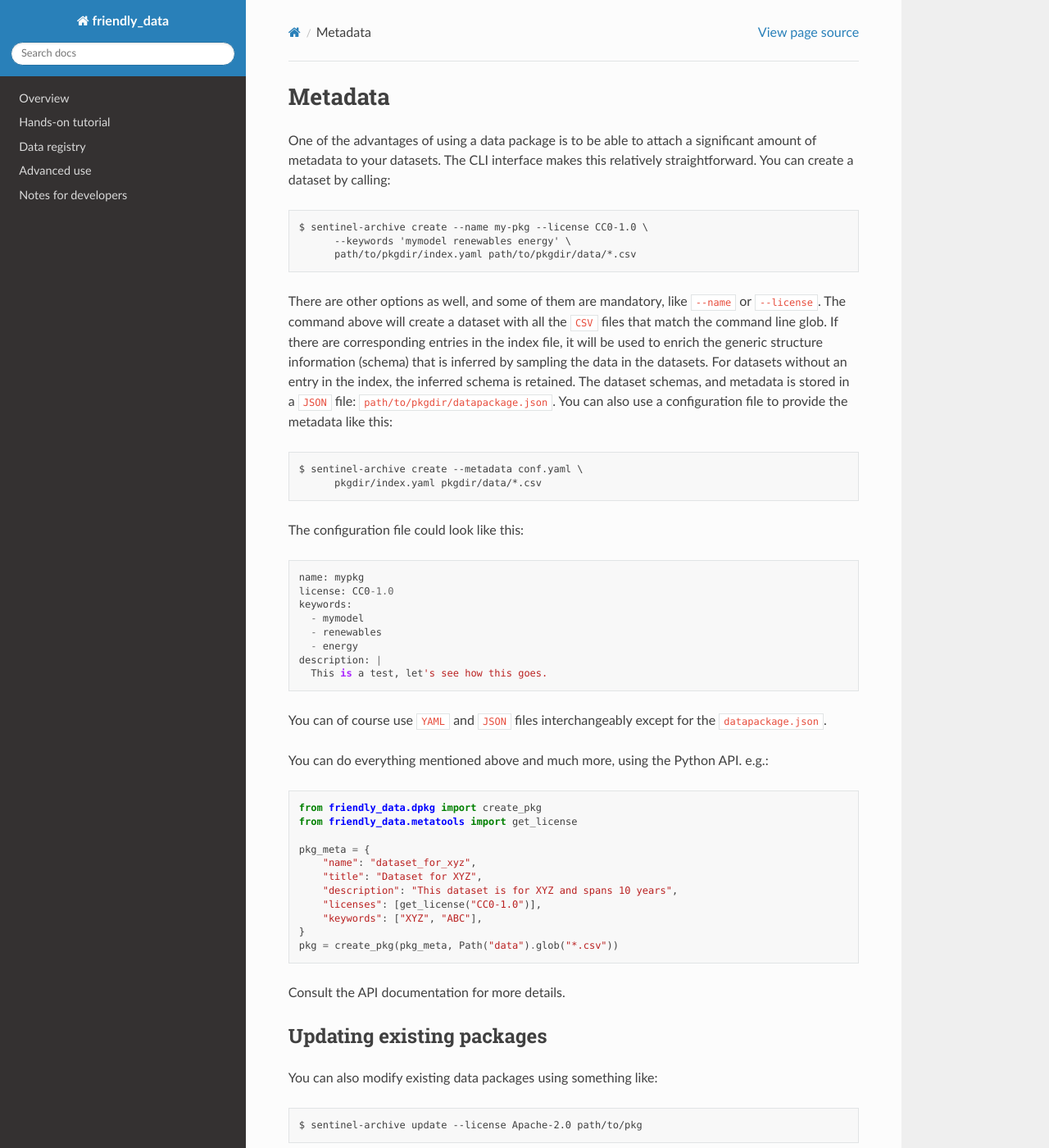
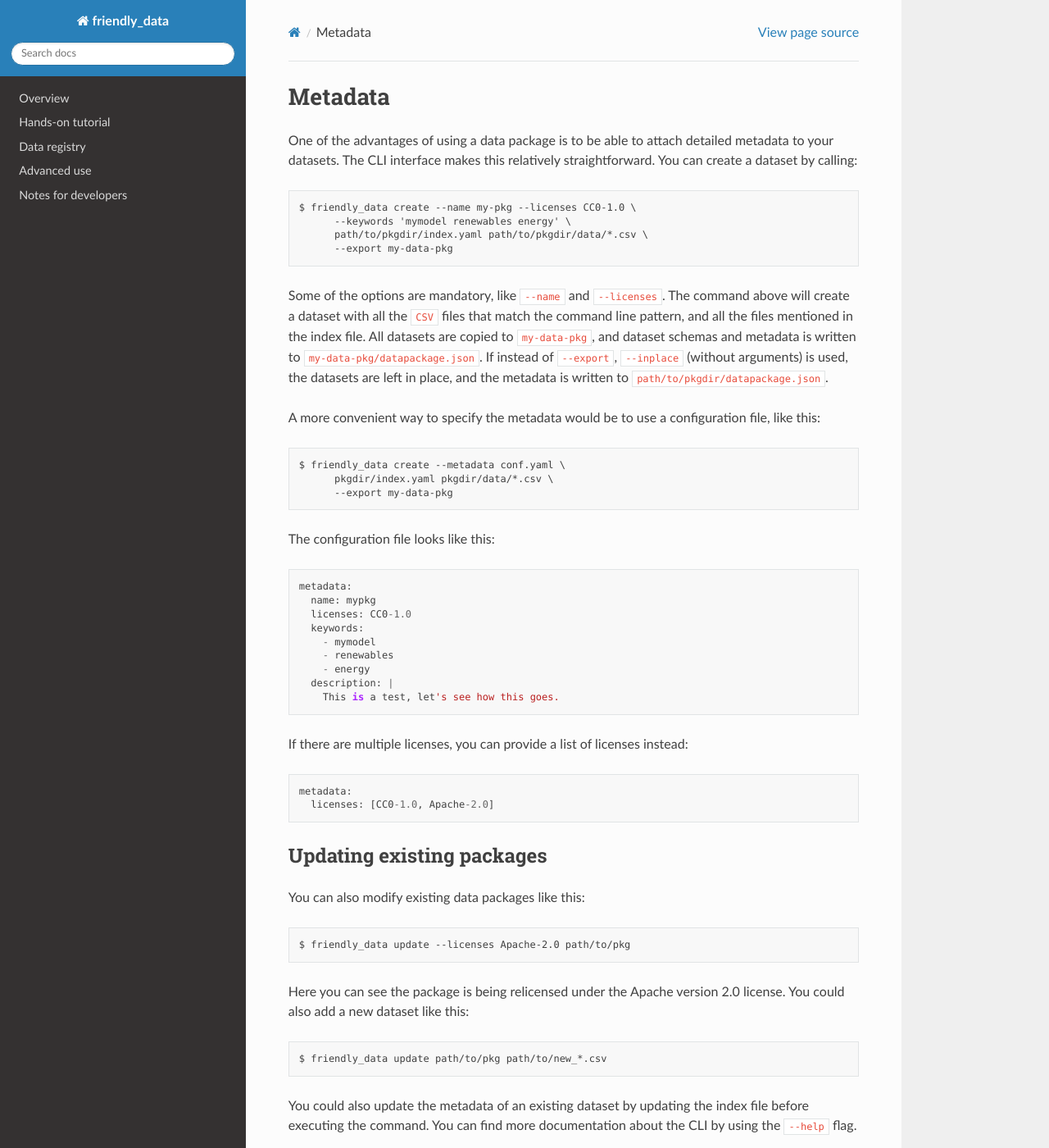
Before and after one commit to sentinel-energy/friendly_data, a Sphinx documentation site: the page built from doc/tutorial/metadata.rst, in a window 1280 px wide and 1400 px high. Shown: the whole window at 82% size. Built offline with Sphinx 7.4.7 and the Read the Docs theme 2.0.0, drawn with Linux system fonts in a browser that asks for light colours; pages that are not in the unit, such as notebooks, are missing from menus; some of the changed text lies outside the part shown.

Commit message:
doc: tutorial now focuses on CLI, change pkg name to Friendly data

```diff
--- a/doc/hands-on.rst
+++ b/doc/hands-on.rst
@@ -1,7 +1,7 @@
 Hands-on tutorial
 =================
 
-There are two parts to working with SENTINEL archive.  The files
+There are two parts to working with Friendly data.  The files
 containing the metadata and datasets, and the set of conventions that
 need to be followed.  We will start by understanding the conventions,
 so that working with the files later on will make sense.
@@ -18,5 +18,3 @@ and from a Python program using the Python API.
 .. include:: tutorial/registry-intro.rst
 .. include:: tutorial/example.rst
 .. include:: tutorial/metadata.rst
-.. include:: tutorial/archive.rst
-.. include:: tutorial/converters.rst
--- a/doc/tutorial/capacity_factor.csv
+++ b/doc/tutorial/capacity_factor.csv
@@ -1,4 +1,4 @@
-techs,timesteps,capacity_factor
+technology,timestep,capacity_factor
 ccgt,2005-01-05 17:00:00,1.0
 ccgt,2005-01-05 18:00:00,1.0
 ccgt,2005-01-05 19:00:00,0.985
--- a/doc/tutorial/metadata.rst
+++ b/doc/tutorial/metadata.rst
@@ -2,120 +2,67 @@ Metadata
 --------
 
 One of the advantages of using a data package is to be able to attach
-a significant amount of metadata to your datasets.  The CLI interface
-makes this relatively straightforward.  You can create a dataset by
-calling::
+detailed metadata to your datasets.  The CLI interface makes this
+relatively straightforward.  You can create a dataset by calling::
 
-  $ sentinel-archive create --name my-pkg --license CC0-1.0 \
+  $ friendly_data create --name my-pkg --licenses CC0-1.0 \
         --keywords 'mymodel renewables energy' \
-	path/to/pkgdir/index.yaml path/to/pkgdir/data/*.csv
+	path/to/pkgdir/index.yaml path/to/pkgdir/data/*.csv \
+	--export my-data-pkg
 
-There are other options as well, and some of them are mandatory, like
-``--name`` or ``--license``.  The command above will create a dataset
-with all the ``CSV`` files that match the command line glob.  If there
-are corresponding entries in the index file, it will be used to enrich
-the generic structure information (schema) that is inferred by
-sampling the data in the datasets.  For datasets without an entry in
-the index, the inferred schema is retained.  The dataset schemas, and
-metadata is stored in a ``JSON`` file:
-``path/to/pkgdir/datapackage.json``.  You can also use a configuration
-file to provide the metadata like this::
+Some of the options are mandatory, like ``--name`` and ``--licenses``.
+The command above will create a dataset with all the ``CSV`` files
+that match the command line pattern, and all the files mentioned in
+the index file.  All datasets are copied to ``my-data-pkg``, and
+dataset schemas and metadata is written to
+``my-data-pkg/datapackage.json``.  If instead of ``--export``,
+``--inplace`` (without arguments) is used, the datasets are left in
+place, and the metadata is written to
+``path/to/pkgdir/datapackage.json``.
 
-  $ sentinel-archive create --metadata conf.yaml \
-        pkgdir/index.yaml pkgdir/data/*.csv
 
-The configuration file could look like this::
+A more convenient way to specify the metadata would be to use a
+configuration file, like this::
 
-  name: mypkg
-  license: CC0-1.0
-  keywords:
-    - mymodel
-    - renewables
-    - energy
-  description: |
-    This is a test, let's see how this goes.
+  $ friendly_data create --metadata conf.yaml \
+        pkgdir/index.yaml pkgdir/data/*.csv \
+	--export my-data-pkg
 
-You can of course use ``YAML`` and ``JSON`` files interchangeably
-except for the ``datapackage.json``.
+The configuration file looks like this::
 
-You can do everything mentioned above and much more, using the Python
-API. e.g.::
+  metadata:
+    name: mypkg
+    licenses: CC0-1.0
+    keywords:
+      - mymodel
+      - renewables
+      - energy
+    description: |
+      This is a test, let's see how this goes.
 
-    from friendly_data.dpkg import create_pkg
-    from friendly_data.metatools import get_license
+If there are multiple licenses, you can provide a list of licenses
+instead::
 
-    pkg_meta = {
-        "name": "dataset_for_xyz",
-        "title": "Dataset for XYZ",
-        "description": "This dataset is for XYZ and spans 10 years",
-        "licenses": [get_license("CC0-1.0")],
-	"keywords": ["XYZ", "ABC"],
-    }
-    pkg = create_pkg(pkg_meta, Path("data").glob("*.csv"))
-
-Consult the API documentation for more details.
+  metadata:
+    licenses: [CC0-1.0, Apache-2.0]
 
 Updating existing packages
 ++++++++++++++++++++++++++
 
-You can also modify existing data packages using something like::
+You can also modify existing data packages like this::
 
-  $ sentinel-archive update --license Apache-2.0 path/to/pkg
+  $ friendly_data update --licenses Apache-2.0 path/to/pkg
 
 Here you can see the package is being relicensed under the Apache
-version 2.0 license.  You could also add a new dataset, or update an
-existing dataset by updating the index file before executing the
-command.  You can find more documentation about the CLI by using the
-``--help`` flag.
+version 2.0 license.  You could also add a new dataset like this::
+
+  $ friendly_data update path/to/pkg path/to/new_*.csv
+
+You could also update the metadata of an existing dataset by updating
+the index file before executing the command.  You can find more
+documentation about the CLI by using the ``--help`` flag.
 
 ::
 
-   $ sentinel-archive --help
-   $ sentinel-archive update --help
-
-When using the Python API, there is complete freedom on how you want
-to update the schema.  To illustrate with an example, say we have a
-time series dataset called ``electricity-consumption``, and the first
-column in the file contains timestamps, or ``datetime`` values.
-However the time format is non-standar.  To explicitly specify this,
-we can use the snippet below::
-
-    from friendly_data.dpkg import update_pkg
-
-    update_fields = {
-        "time": {"name": "time", "type": "datetime", "format": "%b %d, %Y"},
-    }
-    success = update_pkg(pkg, "electricity-consumption"), update_fields)
-
-    if success:
-        print(f"successfully updated: {list(update_fields)}")
-    else:
-        print(f"failed to update: {list(update_fields)}")
-
-If multiple fields need updating, you only need to add a key
-corresponding to the field in the ``update_fields`` dictionary; the
-following snippet also updates the "QWE" column such that it is
-interpreted as ``numbers``::
-
-    update_fields = {
-        "time": {"name": "time", "type": "datetime", "format": "default"},
-	"QWE": {"name": "QWE", "type": "integer", "format": "default"},
-    }
-
-Missing values & primary keys
-+++++++++++++++++++++++++++++
-
-If for instance there is a need to add to the default list of missing
-values, or to update the set of fields of primary keys, you could use
-the following::
-
-    update = {
-        "primaryKey": ["lvl", "TRE", "IUY"],
-        "missingValues": ["", "nodata"]
-    }
-    success = update_pkg(pkg, "electricity-consumption"), update, fields=False)
-
-In the above example, the fields: "lvl", "TRE", and "IUY", are
-specified as primary keys (used to uniquely identify a row in a
-dataset).  Similarly, the token ``nodata`` is being added to the list
-of values to be treated as a missing value.
+   $ friendly_data --help
+   $ friendly_data update --help
```
Also changed, not shown: doc/intro.rst (+10 -10 lines), doc/overview.rst (+20 -21 lines), doc/tutorial/example.rst (+24 -29 lines), doc/tutorial/registry-intro.rst (+29 -29 lines).
